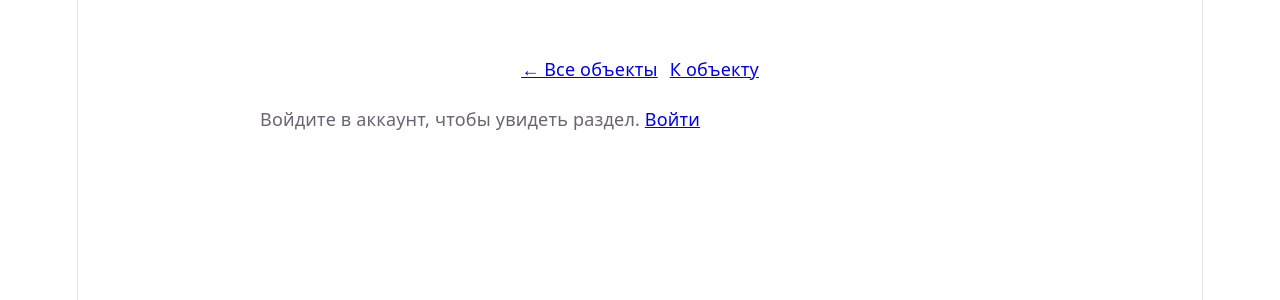
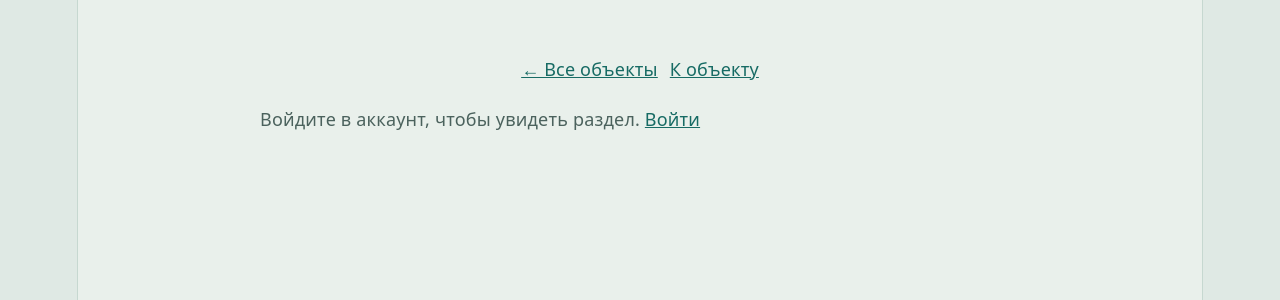
Before and after one commit to Ivan-Vereshchagin/utility-management-service, a React (Vite) app in the folder frontend/: page /properties/1/statistics in a window 1280 px wide. Shown: the top 300 px of the page. Built offline with nearby package versions, Linux system fonts and the light colour scheme; no server answers.

Commit message:
style: обновить цвета интерфейса

```diff
--- a/frontend/src/index.css
+++ b/frontend/src/index.css
@@ -109,3 +109,24 @@ code {
   padding: 4px 8px;
   background: var(--code-bg);
 }
+
+body:has(.auth-page, .properties-page, .property-page) {
+  background: #dfe9e4;
+}
+
+#root:has(.auth-page, .properties-page, .property-page) {
+  --text: #4b625d;
+  --text-h: #1c3834;
+  --bg: #f8fbf8;
+  --page-bg: #e9f0eb;
+  --surface: #f2f7f3;
+  --border: #c6d8d0;
+  --code-bg: #deebe3;
+  --accent: #176b64;
+  --accent-bg: #d2e8dc;
+  --accent-border: #94c5ae;
+
+  color-scheme: light;
+  color: var(--text);
+  background: var(--page-bg);
+}
--- a/frontend/src/pages/AuthForm.css
+++ b/frontend/src/pages/AuthForm.css
@@ -1,11 +1,22 @@
 .auth-page {
   width: min(100% - 40px, 400px);
   margin: auto;
+  padding: 28px;
+  box-sizing: border-box;
+  border: 1px solid var(--border);
+  border-radius: 12px;
+  background: var(--surface);
+  box-shadow: 0 8px 24px rgba(24, 67, 53, 0.06);
   text-align: left;
+}
+
+.auth-page a {
+  color: var(--accent);
 }
 
 .auth-page h1 {
   font-size: 36px;
+  text-align: center;
 }
 
 .auth-form {
--- a/frontend/src/pages/PropertiesPage.css
+++ b/frontend/src/pages/PropertiesPage.css
@@ -2,6 +2,10 @@
   width: min(100% - 40px, 760px);
   margin: 0 auto;
   text-align: left;
+}
+
+.properties-page a {
+  color: var(--accent);
 }
 
 .properties-header {
@@ -12,6 +16,7 @@
   border: 1px solid var(--accent-border);
   border-radius: 12px;
   background: var(--accent-bg);
+  box-shadow: 0 8px 24px rgba(24, 67, 53, 0.06);
 }
 
 .properties-header-top {
@@ -85,6 +90,7 @@
   padding: 20px;
   border: 1px solid var(--border);
   border-radius: 8px;
+  background: var(--surface);
 }
 
 .property-create-form label {
@@ -117,6 +123,7 @@
   padding: 20px;
   border: 1px solid var(--border);
   border-radius: 8px;
+  background: var(--surface);
 }
 
 .invitation-redeem-form label {
@@ -150,6 +157,8 @@
   padding: 20px;
   border: 1px solid var(--border);
   border-radius: 8px;
+  background: var(--surface);
+  box-shadow: 0 6px 18px rgba(24, 67, 53, 0.05);
 }
 
 .property-card h2 {
--- a/frontend/src/pages/PropertyPage.css
+++ b/frontend/src/pages/PropertyPage.css
@@ -2,6 +2,10 @@
   width: min(100% - 40px, 760px);
   margin: 32px auto;
   text-align: left;
+}
+
+.property-page a {
+  color: var(--accent);
 }
 
 .property-page h1 {
@@ -20,6 +24,7 @@
   border: 1px solid var(--accent-border);
   border-radius: 12px;
   background: var(--accent-bg);
+  box-shadow: 0 8px 24px rgba(24, 67, 53, 0.06);
 }
 
 .property-header-top {
@@ -114,6 +119,7 @@
   padding: 20px;
   border: 1px solid var(--border);
   border-radius: 8px;
+  background: var(--surface);
 }
 
 .property-edit-form label {
@@ -154,6 +160,7 @@
   padding: 12px;
   border: 1px solid var(--border);
   border-radius: 8px;
+  background: var(--surface);
 }
 
 .property-member-details {
@@ -183,6 +190,7 @@
   padding: 20px;
   border: 1px solid var(--border);
   border-radius: 8px;
+  background: var(--surface);
 }
 
 .invitation-create-form label {
@@ -212,6 +220,7 @@
   padding: 20px;
   border: 1px solid var(--border);
   border-radius: 8px;
+  background: var(--surface);
 }
 
 .invitation-issued code {
@@ -235,6 +244,7 @@
   padding: 12px;
   border: 1px solid var(--border);
   border-radius: 8px;
+  background: var(--surface);
 }
 
 .invitation-revoke-confirmation {
@@ -252,6 +262,13 @@
 .property-statistics,
 .accrual-history {
   margin-top: 36px;
+}
+
+.property-statistics {
+  padding: 24px;
+  border: 1px solid var(--border);
+  border-radius: 12px;
+  background: var(--surface);
 }
 
 .statistics-filter {
@@ -433,6 +450,7 @@
   padding: 20px;
   border: 1px solid var(--border);
   border-radius: 8px;
+  background: var(--surface);
 }
 
 .accrual-create-form label {
@@ -560,6 +578,8 @@
   padding: 20px;
   border: 1px solid var(--border);
   border-radius: 8px;
+  background: var(--surface);
+  box-shadow: 0 6px 18px rgba(24, 67, 53, 0.05);
 }
 
 .accrual-card-actions {
@@ -579,6 +599,7 @@
   padding: 16px;
   border: 1px solid var(--border);
   border-radius: 8px;
+  background: var(--bg);
 }
 
 .accrual-delete-confirmation button + button {
```
